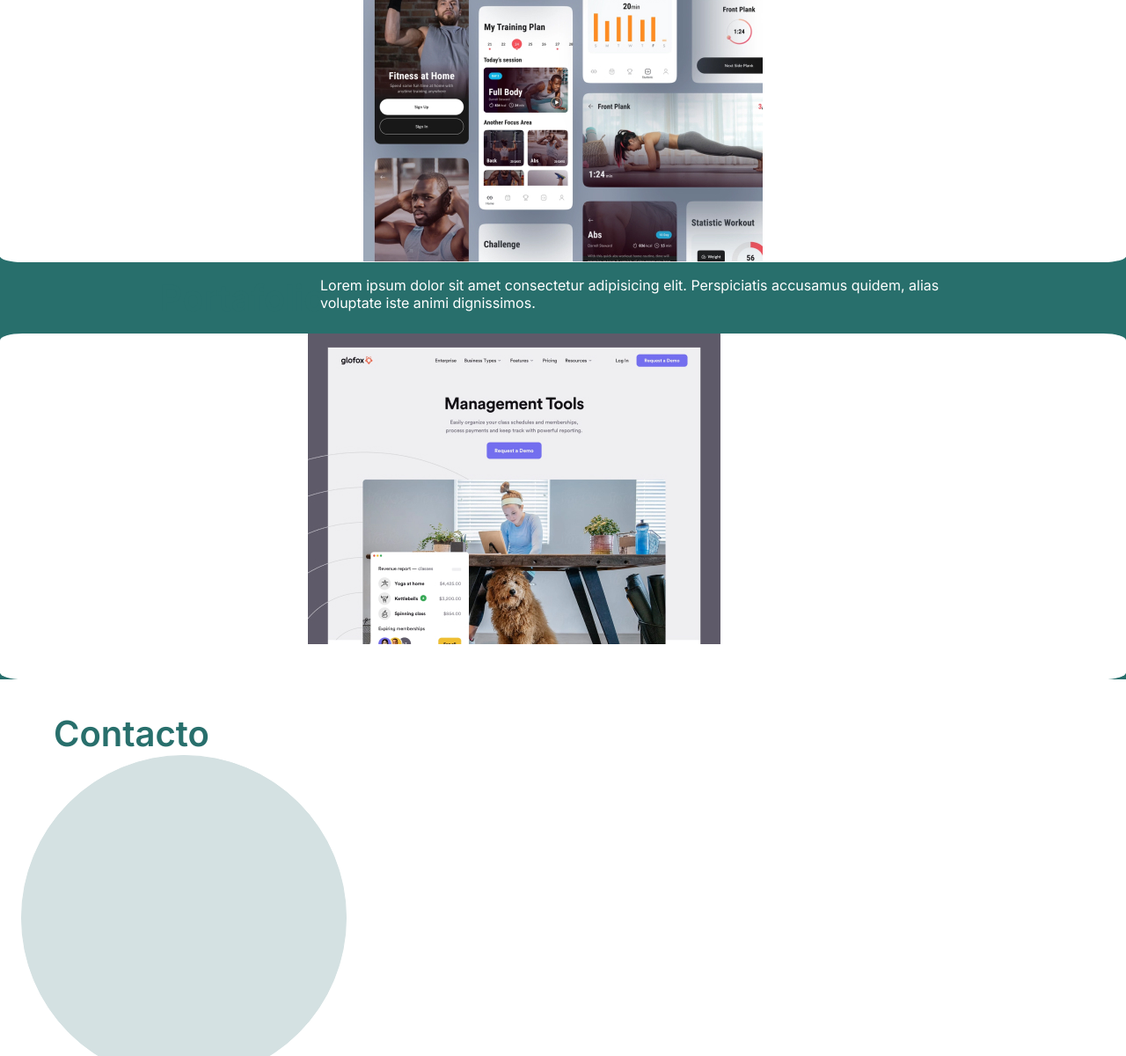
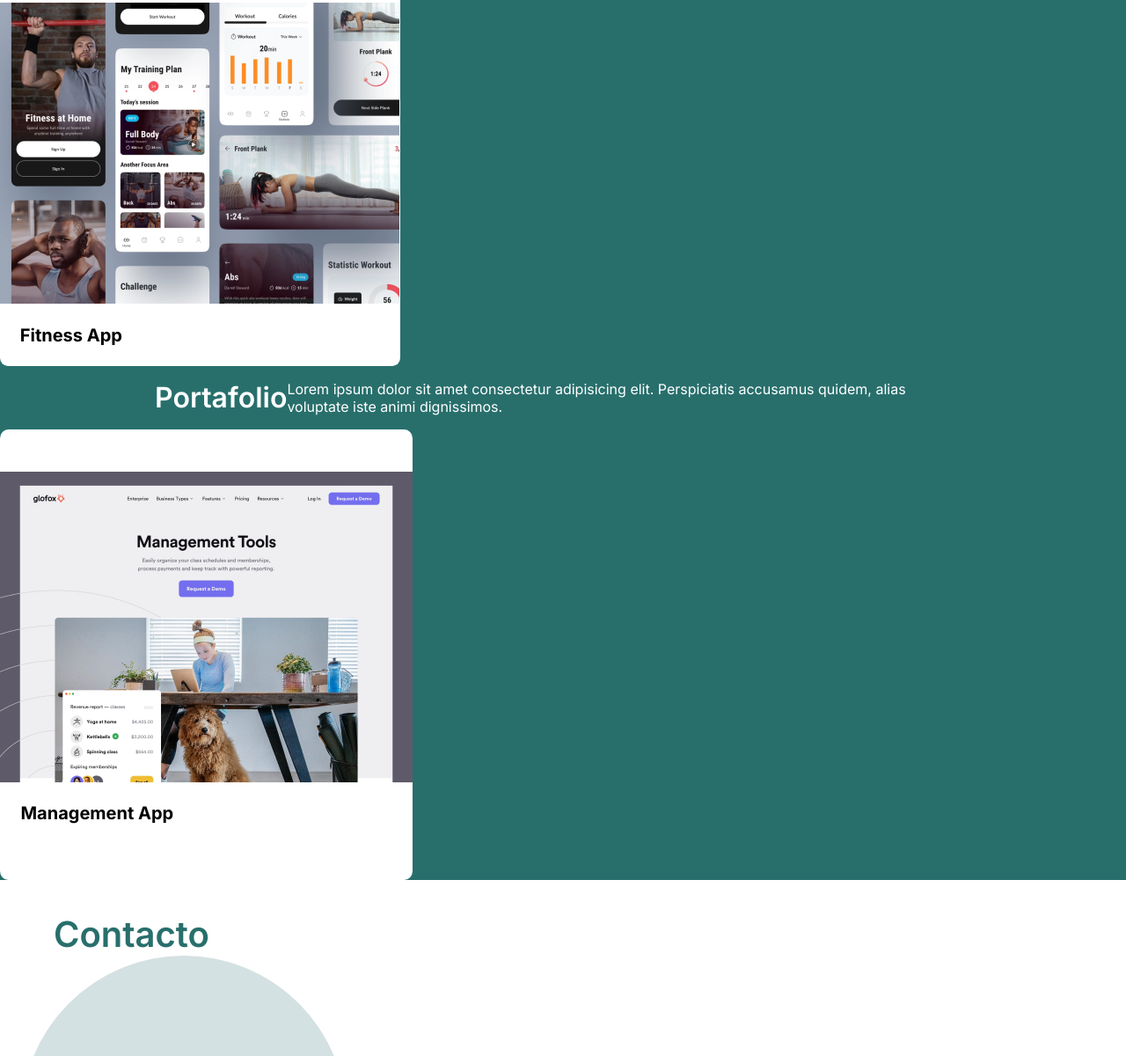
Before and after one commit to XimenaBarrero/repositorioXimena, a plain HTML site: page index.html in a window 1280 px wide. Shown: the part 2432-3632 px from the top of the page at 88% size. Drawn offline with Linux system fonts and the light colour scheme.

Commit message:
acomodando cuadros portafolios

```diff
--- a/assets/css/styles.css
+++ b/assets/css/styles.css
@@ -253,6 +253,8 @@ p{
 }
 
 .fondo-verde{
+    display: flex;
+    flex-direction: column;
     background-color: var(--green-color);
     color: #ffffff;
     font-size: 16px;
@@ -262,7 +264,7 @@ p{
 .section-portafolio{
     padding: 5%;
 }
-.section-portafolio > h2{
+.titulo-portafolio{
     font-size: 32px;
     font-weight: 700px;
     color:white;
@@ -270,20 +272,28 @@ p{
     }
 
 .fondo-fitness{
-    display: block;
     background-color: #ffffff;
     border-radius: 2%;
+    max-width: fit-content;
 }
 
 .imagen-fitness{
     display: flex;
     justify-content: center;
-    padding: ;
+   padding-top: 3rem;
+   min-width: fit-content;
 }
 
 .fondo-fitness-2{
     background-color: #ffffff;
     border-radius: 2%;
+    max-width: fit-content;
+}
+
+.letra-caja-fitness{
+    padding: 5%;
+    color: black;
+    font-size: 20px;
 }
 
 
--- a/index.html
+++ b/index.html
@@ -131,20 +131,26 @@
           <div class="imagen-fitness">
             <img src="./assets/images/image 11.jpg" alt="fitness-app-imagen">
           </div>
+            <h3 class="letra-caja-fitness">Fitness App</h3>
+          </div>
        </div>
 
        <section class="section section-portafolio">
-        <a name="portafolio" id="portafolio"> <h2>Portafolio</h2></a>
+        <a name="portafolio" id="portafolio"> <h2 class="titulo-portafolio">Portafolio</h2></a>
        <br>
        <div>Lorem ipsum dolor sit amet consectetur adipisicing elit. Perspiciatis accusamus quidem,
         alias voluptate iste animi dignissimos.
       </div>
       </section>
 
-        <div class="fondo-fitness-2">
+
+      <div class="fondo-fitness-2">
           <div class="imagen-fitness"><img src="./assets/images/Rectangle 47.jpg" alt="fitness-app-imagen">
-            <p class="letra-caja-fitness">Management App</p>
-          </div>
+        </div>
+
+
+            <h3 class="letra-caja-fitness">Management App</h3>
+
            <br>
            <br>
           </div>
```
